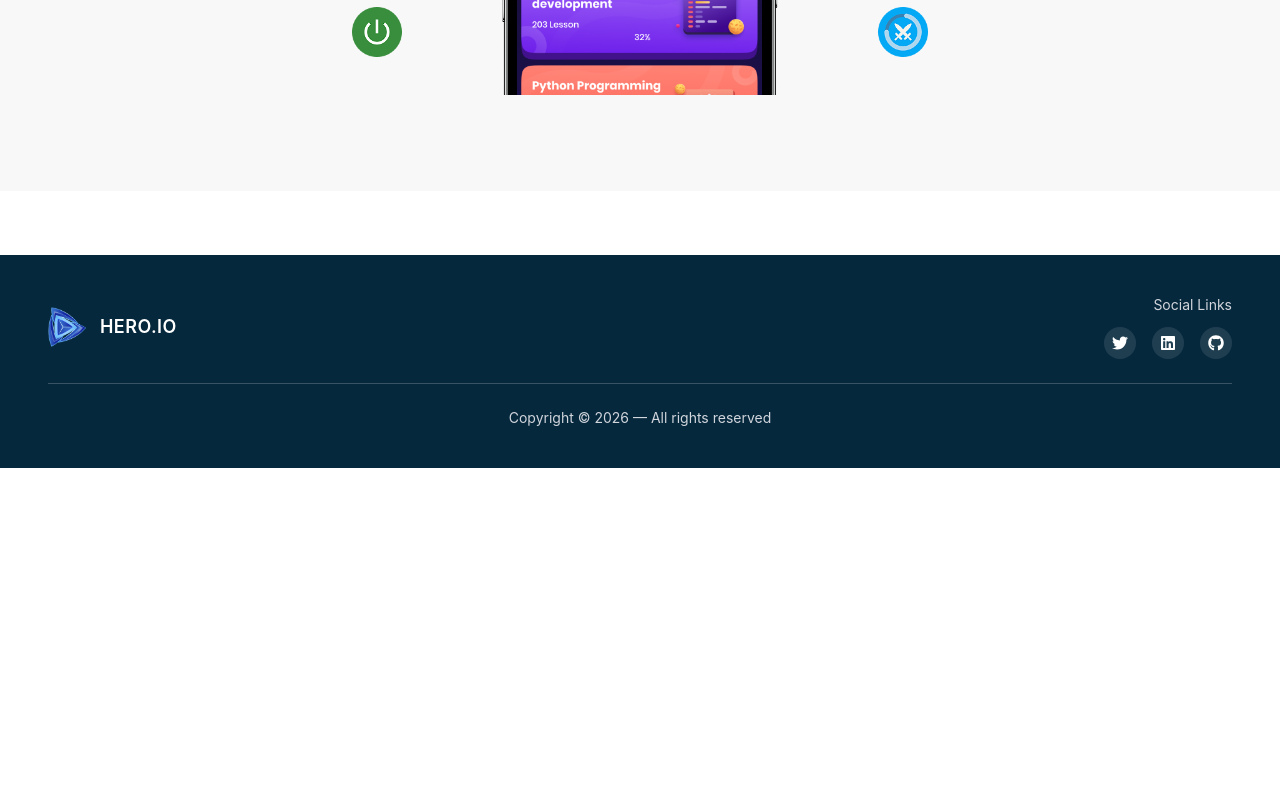
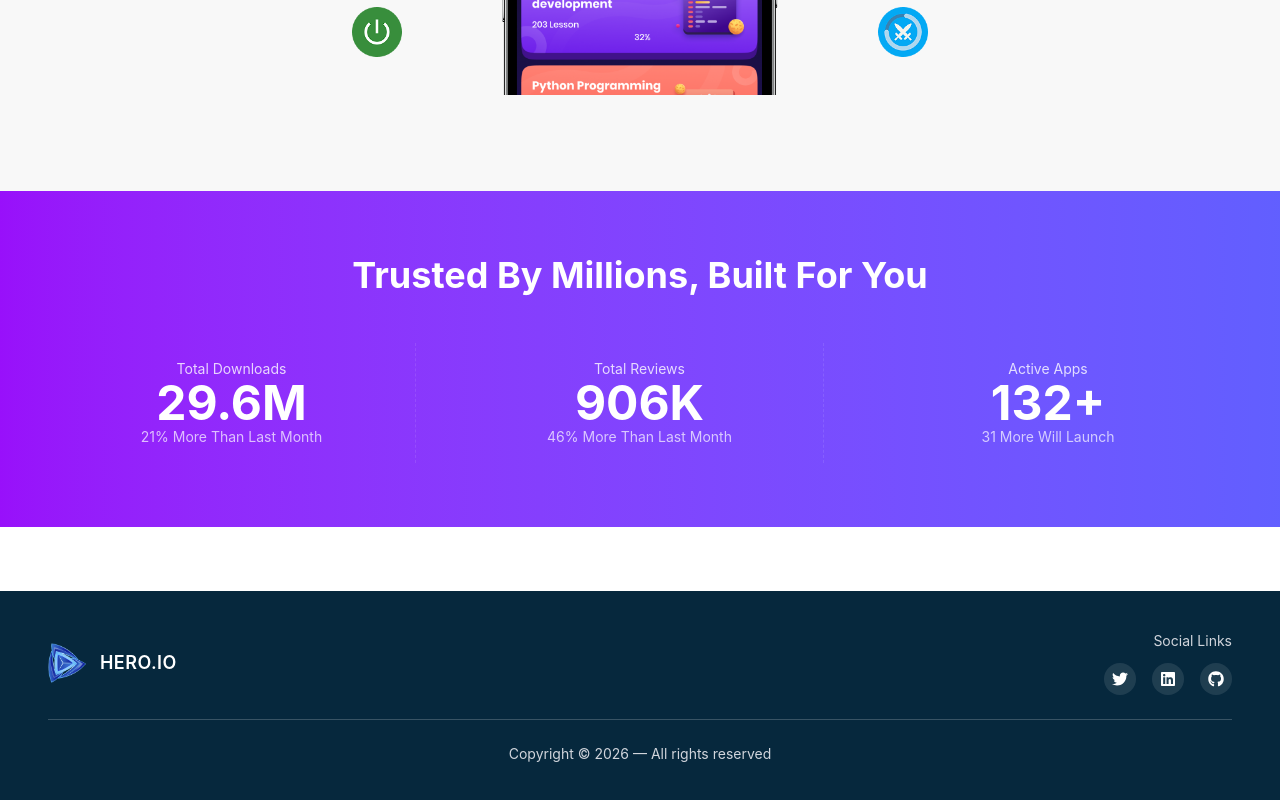
Before and after one commit to md-sazzadul/app-nest, a React (Vite) app: page / in a window 1280 px wide. Shown: the part 724-1524 px from the top of the page. Before the commit the page ends 1192 px from the top, so only its background shows below. Built offline with nearby package versions, Linux system fonts and the light colour scheme.

Commit message:
added Stats section in the home page

```diff
--- /dev/null
+++ b/src/components/home/Stats.jsx
@@ -0,0 +1,38 @@
+const Stats = () => {
+  return (
+    <section className="bg-linear-to-r from-purple-600 to-indigo-500 text-white py-16">
+      <div className="max-w-7xl mx-auto px-6 lg:px-12 text-center">
+        {/* Section Title */}
+        <h2 className="text-3xl md:text-4xl font-bold mb-12">
+          Trusted By Millions, Built For You
+        </h2>
+
+        {/* Stats Grid */}
+        <div className="grid grid-cols-1 md:grid-cols-3 gap-10">
+          {/* Downloads */}
+          <div className="stat place-items-center">
+            <div className="text-sm opacity-80">Total Downloads</div>
+            <div className="text-5xl font-bold">29.6M</div>
+            <div className="text-sm opacity-70">21% More Than Last Month</div>
+          </div>
+
+          {/* Reviews */}
+          <div className="stat place-items-center">
+            <div className="text-sm opacity-80">Total Reviews</div>
+            <div className="text-5xl font-bold">906K</div>
+            <div className="text-sm opacity-70">46% More Than Last Month</div>
+          </div>
+
+          {/* Active Apps */}
+          <div className="stat place-items-center">
+            <div className="text-sm opacity-80">Active Apps</div>
+            <div className="text-5xl font-bold">132+</div>
+            <div className="text-sm opacity-70">31 More Will Launch</div>
+          </div>
+        </div>
+      </div>
+    </section>
+  );
+};
+
+export default Stats;
--- a/src/pages/Home.jsx
+++ b/src/pages/Home.jsx
@@ -1,9 +1,11 @@
 import Banner from "../components/home/Banner";
+import Stats from "../components/home/Stats";
 
 const Home = () => {
   return (
     <div>
       <Banner />
+      <Stats />
     </div>
   );
 };
```
